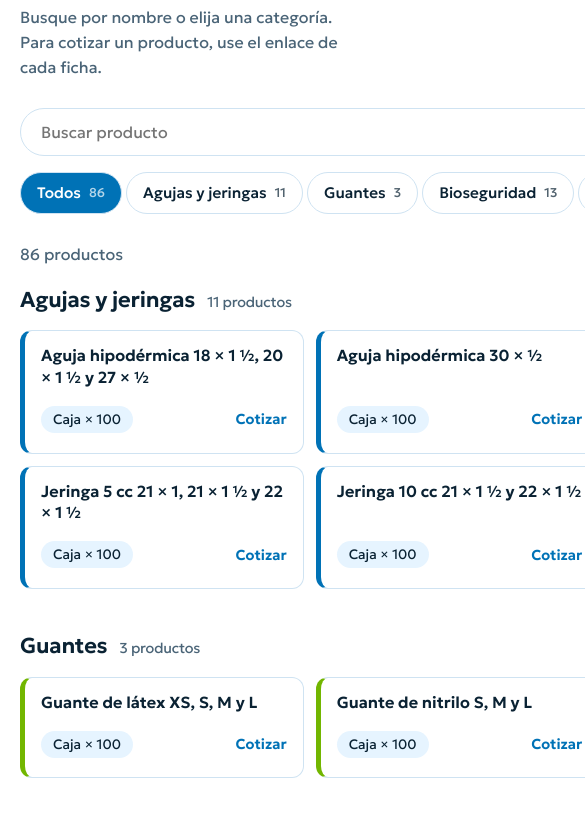
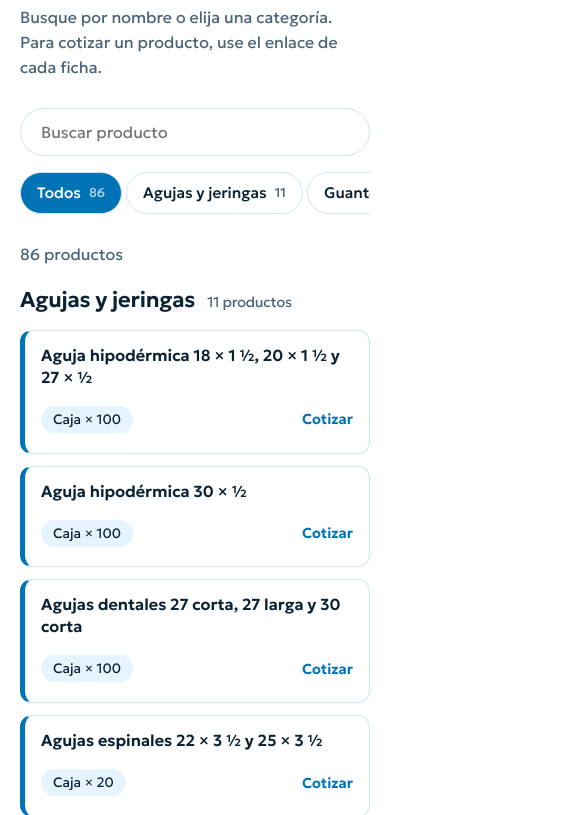
Before and after one commit to danieeelc/ViMedicSV, a plain HTML site: page index.html in a window 390 px wide. Shown: the part 879-1694 px from the top of the page, 585 px wide, since content can reach past the window. Drawn offline with Linux system fonts and the light colour scheme.

Commit message:
Update index.html

```diff
--- a/index.html
+++ b/index.html
@@ -60,7 +60,7 @@ h1{font-size:clamp(2rem,4.6vw,3.5rem);line-height:1.08;font-weight:700;letter-sp
 .cat{padding:56px 0 72px}
 .cat h2{font-size:clamp(1.6rem,3vw,2.2rem);letter-spacing:-.02em;margin:0 0 8px;font-weight:700}
 .lead{color:var(--mute);margin:0 0 28px;max-width:60ch}
-.lay{display:grid;grid-template-columns:240px 1fr;gap:32px;align-items:start}
+.lay{display:grid;grid-template-columns:240px minmax(0,1fr);gap:32px;align-items:start}.lay>*{min-width:0}
 aside{position:sticky;top:calc(env(safe-area-inset-top,0px) + 88px)}
 .srch{width:100%;min-height:48px;border:1px solid var(--line);border-radius:99px;padding:0 20px;background:var(--card);color:var(--ink);font:400 1rem 'Geologica',system-ui,sans-serif;margin-bottom:16px}
 .srch:focus-visible{outline-color:#0072B6}
@@ -72,7 +72,7 @@ aside{position:sticky;top:calc(env(safe-area-inset-top,0px) + 88px)}
 .grp{margin-bottom:40px}
 .grp h3{display:flex;align-items:baseline;gap:12px;font-size:1.35rem;margin:0 0 14px;font-weight:600;letter-spacing:-.01em}
 .grp h3 span{font-size:.9rem;font-weight:400;color:var(--mute)}
-.grid{display:grid;grid-template-columns:repeat(auto-fill,minmax(270px,1fr));gap:12px}
+.grid{display:grid;grid-template-columns:repeat(auto-fill,minmax(min(100%,270px),1fr));gap:12px}
 .it{display:flex;flex-direction:column;gap:12px;justify-content:space-between;background:var(--card);border:1px solid var(--line);border-left:5px solid var(--c);border-radius:12px;padding:14px 16px}
 .it b{font-weight:600;line-height:1.35}
 .it div{display:flex;align-items:center;justify-content:space-between;gap:8px}
@@ -87,7 +87,7 @@ aside{position:sticky;top:calc(env(safe-area-inset-top,0px) + 88px)}
 footer{padding:40px 0;color:var(--mute);font-size:.9rem}
 @media (max-width:860px){
 .hero .wrap{grid-template-columns:1fr;padding-top:40px;padding-bottom:40px}.caps{width:min(100%,280px);margin:0}
-.lay{grid-template-columns:1fr;gap:20px}
+.lay{grid-template-columns:minmax(0,1fr);gap:20px}
 aside{position:static}
 .fl{flex-direction:row;overflow-x:auto;padding-bottom:8px}.fl button{white-space:nowrap;border:1px solid var(--line);flex:none}
 nav.top{display:none}}
```
